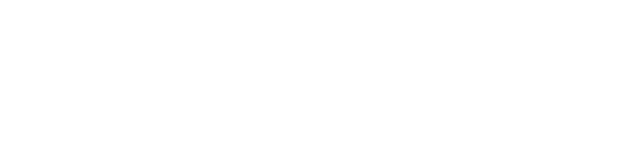
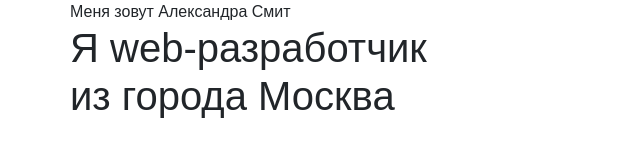
Before and after one commit to Abubjazov/PORTFOLIO, a website: page src/index.html in a window 1280 px wide. Shown: the whole page, without its empty margins (0-640 px from the left). Drawn offline with nearby package versions, Linux system fonts and the light colour scheme; files that its build step writes are made by us from their sources.

Commit message:
изменения в GULP

```diff
--- a/src/index.html
+++ b/src/index.html
@@ -9,7 +9,15 @@
 </head>
 <body>
 
+    <section class="promo">
+        <div class="container">
 
+            <div class="title__fz16">Меня зовут Александра Смит</div>
+
+            <h1 class="title__fz48">Я web-разработчик<br>из города Москва</h1>
+
+        </div>
+    </section>
 
     <script src="js/script.js"></script>
 
--- a/src/sass/blocks/_container.scss
+++ b/src/sass/blocks/_container.scss
@@ -1,5 +1,4 @@
 .container {
-    position: relative;
     width: 1140px;
     margin: 0 auto;
 }
```
Also changed, not shown: package.json (+11 -14 lines).
